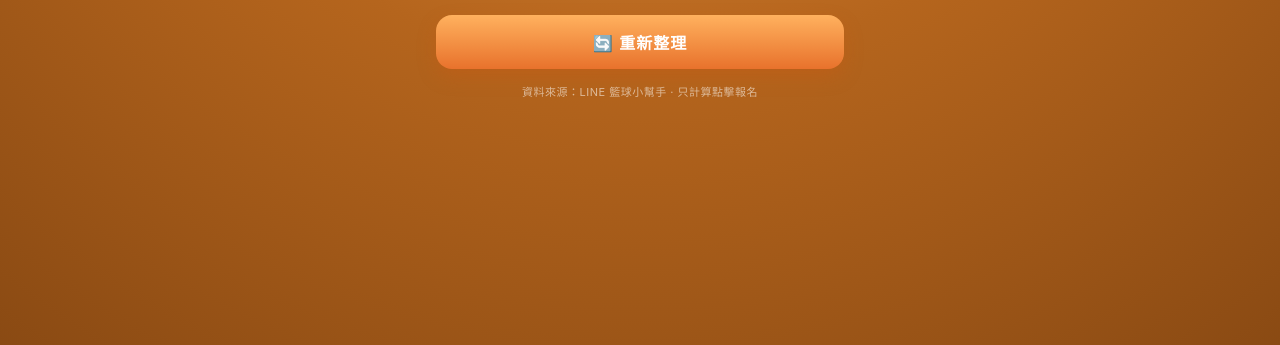
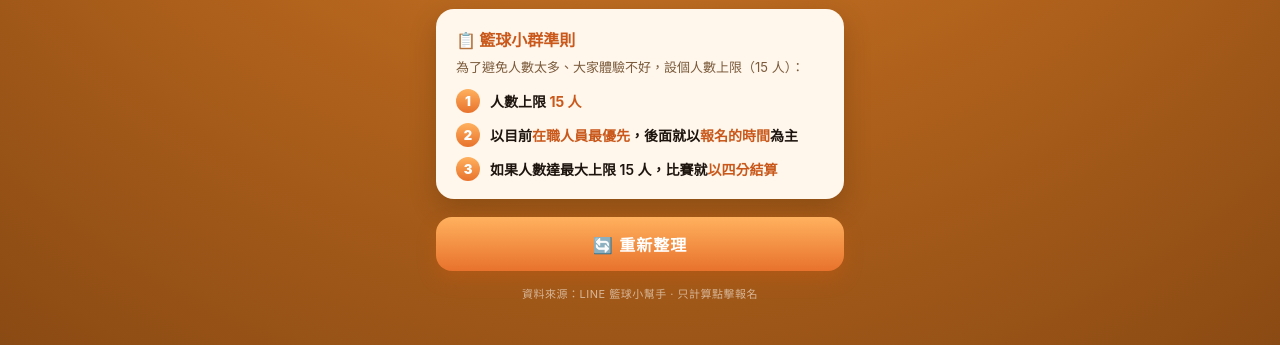
Before and after one commit to danielsung720/basketball-signup-web, a plain HTML site: page index.html in a window 1280 px wide. Shown: the part 455-800 px from the top of the page. Drawn offline with Linux system fonts and the light colour scheme.

Commit message:
feat: add basketball club rules announcement section
Co-Authored-By: Claude Opus 4.8 (1M context) <noreply@anthropic.com>

```diff
--- a/index.html
+++ b/index.html
@@ -234,6 +234,62 @@
     .refresh:active { transform: scale(.97); filter: brightness(.95); }
     .refresh:disabled { opacity: .6; }
 
+    /* ===== 小群準則 ===== */
+    .rules {
+      background: var(--paper);
+      margin: 12px 16px 0;
+      border-radius: 18px;
+      padding: 18px 20px;
+      box-shadow: 0 10px 26px var(--shadow);
+    }
+    .rules h2 {
+      font-size: 16px;
+      font-weight: 900;
+      color: var(--ball-dark);
+      display: flex;
+      align-items: center;
+      gap: 8px;
+      margin-bottom: 6px;
+    }
+    .rules .intro {
+      font-size: 13px;
+      line-height: 1.6;
+      color: #7a5a3a;
+      margin-bottom: 12px;
+    }
+    .rules ol {
+      list-style: none;
+      counter-reset: rule;
+      display: flex;
+      flex-direction: column;
+      gap: 10px;
+    }
+    .rules li {
+      counter-increment: rule;
+      display: flex;
+      align-items: flex-start;
+      gap: 10px;
+      font-size: 14px;
+      line-height: 1.55;
+      color: var(--ink);
+      font-weight: 600;
+    }
+    .rules li::before {
+      content: counter(rule);
+      flex: 0 0 24px;
+      width: 24px;
+      height: 24px;
+      border-radius: 50%;
+      display: grid;
+      place-items: center;
+      font-size: 13px;
+      font-weight: 900;
+      color: #fff;
+      background: linear-gradient(180deg, #ffb15e, var(--ball));
+    }
+    .rules li .text { flex: 1; padding-top: 2px; }
+    .rules li strong { color: var(--ball-dark); }
+
     footer {
       text-align: center;
       color: rgba(244, 233, 221, .65);
@@ -264,6 +320,16 @@
       <div class="loader">🏀</div>
       正在讀取報名名單…
     </div>
+
+    <section class="rules">
+      <h2>📋 籃球小群準則</h2>
+      <p class="intro">為了避免人數太多、大家體驗不好，設個人數上限（15 人）：</p>
+      <ol>
+        <li><span class="text">人數上限 <strong>15 人</strong></span></li>
+        <li><span class="text">以目前<strong>在職人員最優先</strong>，後面就以<strong>報名的時間</strong>為主</span></li>
+        <li><span class="text">如果人數達最大上限 15 人，比賽就<strong>以四分結算</strong></span></li>
+      </ol>
+    </section>
 
     <button class="refresh" id="refresh">🔄 重新整理</button>
     <footer>資料來源：LINE 籃球小幫手 · 只計算點擊報名</footer>
```
